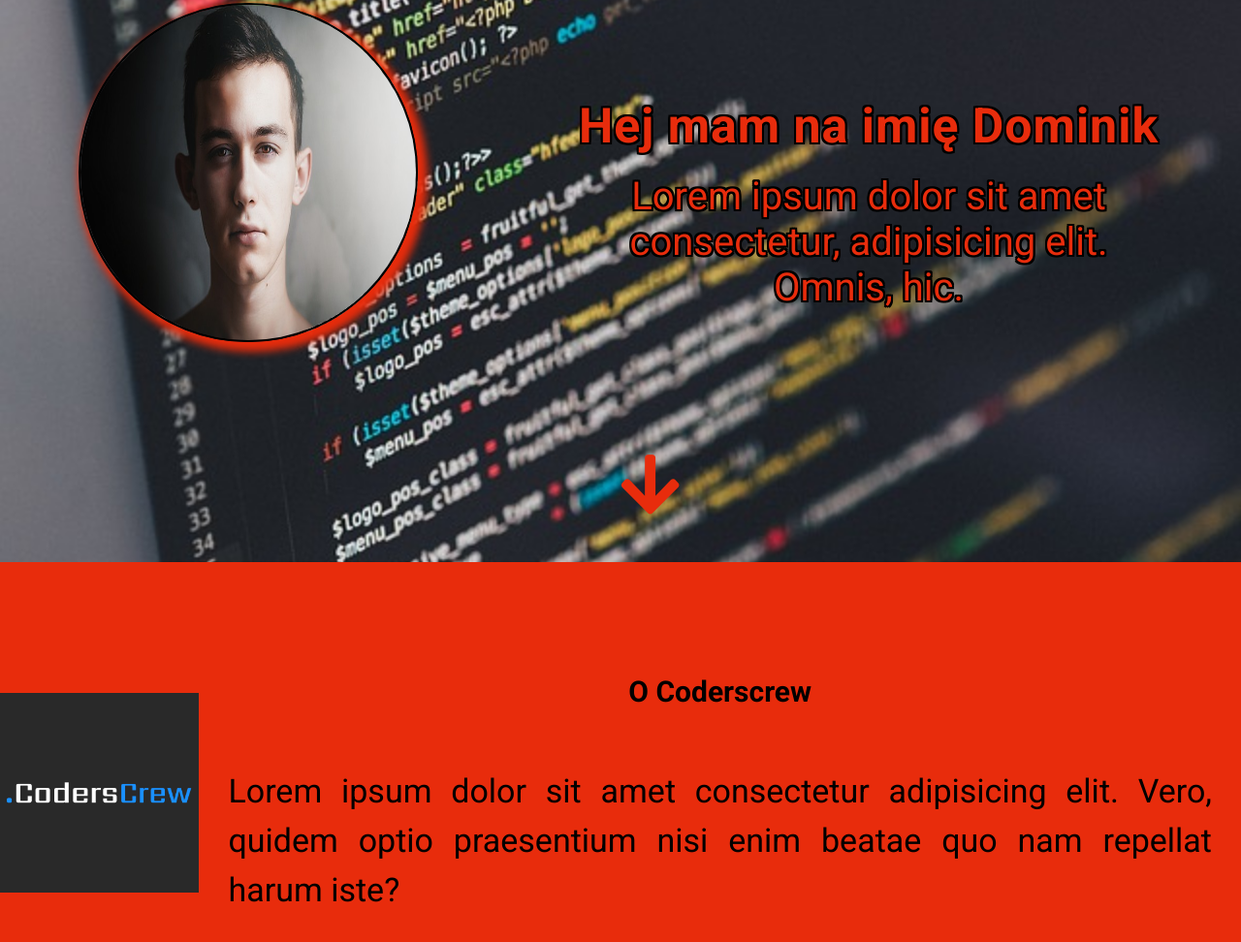
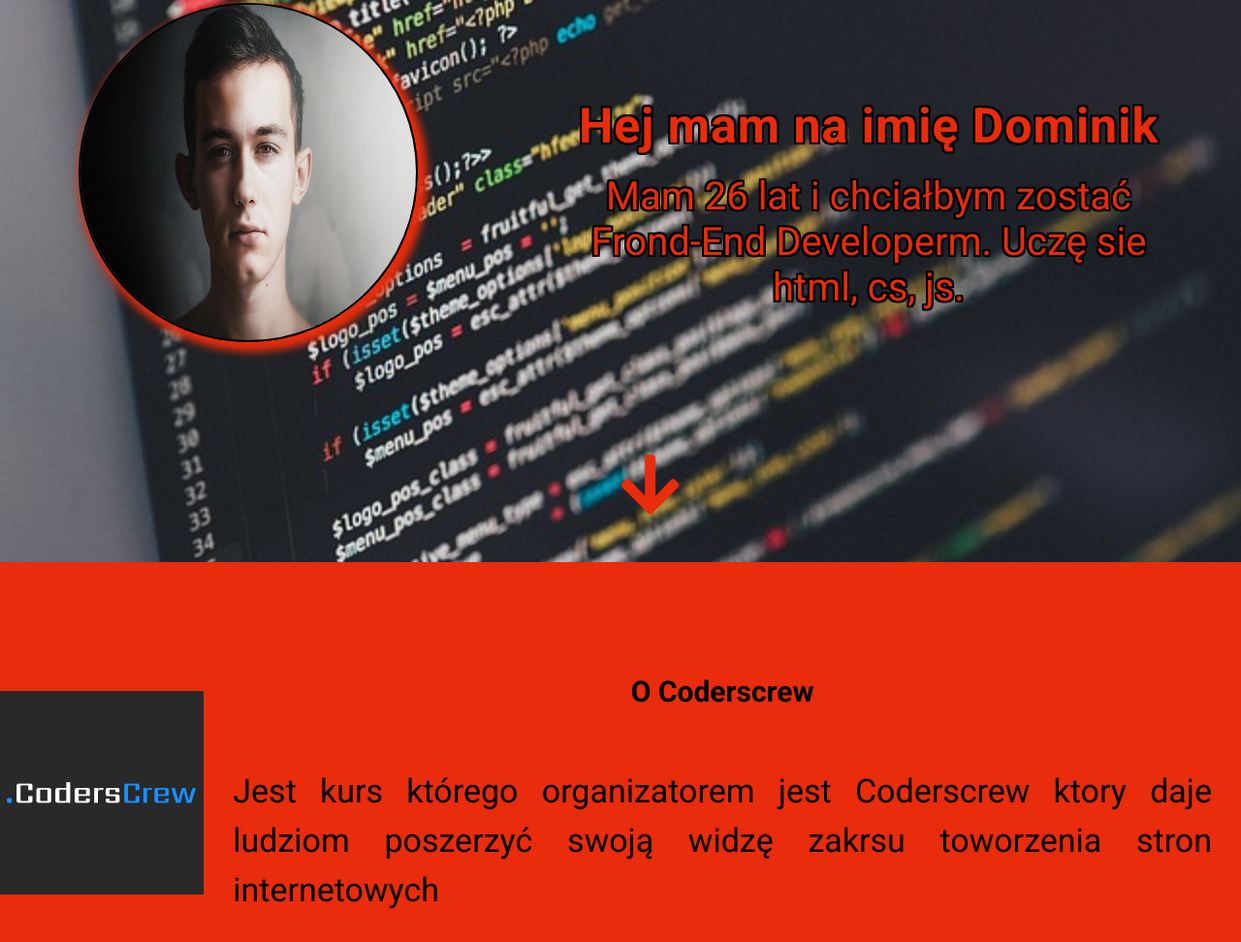
Before and after one commit to DominikLorenc/Wizytowka, a plain HTML site: page index.html in a window 1280 px wide. Shown: the part 220-1192 px from the top of the page at 97% size. Drawn offline with nearby package versions, Linux system fonts and the light colour scheme.

Commit message:
Description
Add description in section about-me and event

```diff
--- a/index.html
+++ b/index.html
@@ -50,7 +50,8 @@
       <div class="about-me">
         <h1>Hej mam na imię Dominik</h1>
         <p>
-          Lorem ipsum dolor sit amet consectetur, adipisicing elit. Omnis, hic.
+          Mam 26 lat i chciałbym zostać Frond-End Developerm. Uczę sie html, cs,
+          js.
         </p>
       </div>
 
@@ -65,9 +66,8 @@
         <div class="event-description">
           <h1>O Coderscrew</h1>
           <p>
-            Lorem ipsum dolor sit amet consectetur adipisicing elit. Vero,
-            quidem optio praesentium nisi enim beatae quo nam repellat harum
-            iste?
+            Jest kurs którego organizatorem jest Coderscrew ktory daje ludziom
+            poszerzyć swoją widzę zakrsu toworzenia stron internetowych
           </p>
         </div>
       </section>
```
